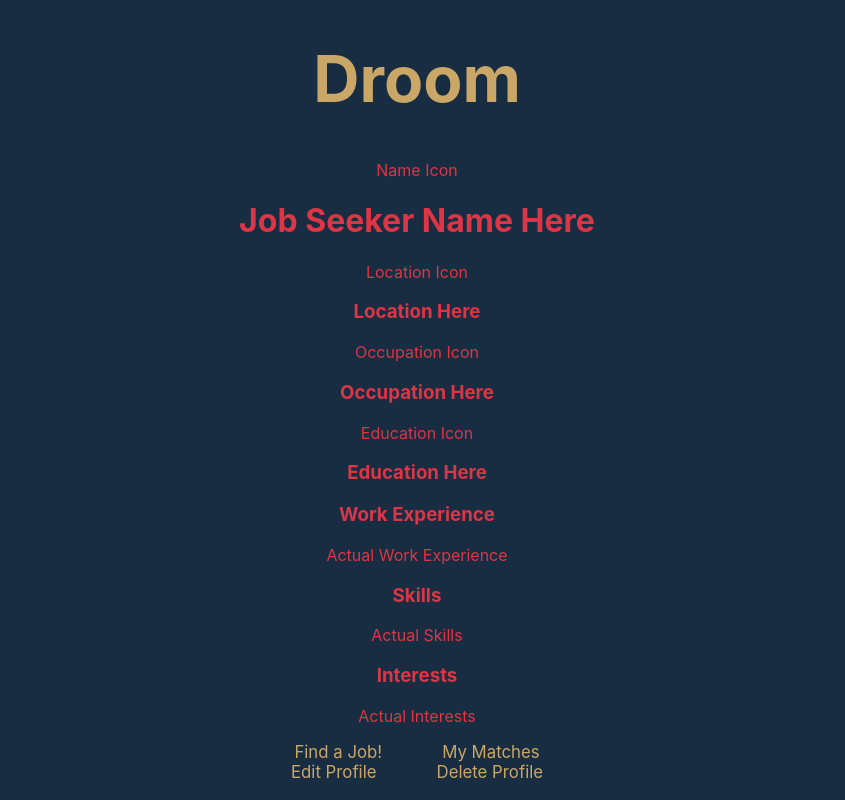
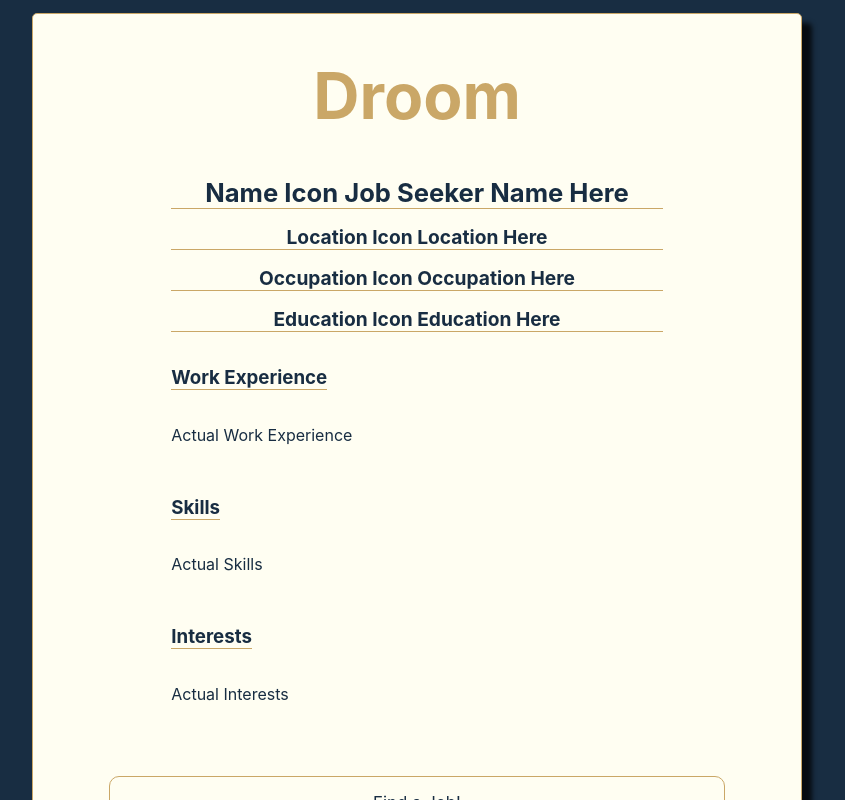
Before and after one commit to Build-Week-Droom-1/Front-End, a React (Create React App) app: page /jobseeker-profile in a window 1280 px wide. Shown: the top 800 px of the page, without its empty margins (223-1068 px from the left). Built offline with nearby package versions, Linux system fonts and the light colour scheme.

Commit message:
added styled components to dashboards

```diff
--- a/src/components/dashboard/CompanyDashboard.js
+++ b/src/components/dashboard/CompanyDashboard.js
@@ -3,16 +3,26 @@
 import DashboardTitle from './DashboardTitle';
 import CompanyProfile from './CompanyProfile';
 import CompanyNav from './CompanyNav';
+import styled from 'styled-components';
+
+const Card = styled.div`
+  max-width: 60%;
+  margin: 1% auto;
+  padding: 0;
+  border: 1px solid #caa767;
+  border-radius: 5px;
+  background-color: #FFFEF2;
+  box-shadow: 10px 10px 5px 0px rgba(0,0,0,0.75);
+`
 
 function CompanyDashboard() {
   return (
     <div className="App">
-        {/* styled div to create a card wrapper */}
-        <div>
+        <Card>
             <DashboardTitle />
             <CompanyProfile />
             <CompanyNav />
-        </div>
+        </Card>
     </div>
   );
 }
--- a/src/components/dashboard/CompanyNav.js
+++ b/src/components/dashboard/CompanyNav.js
@@ -2,29 +2,43 @@
 import { NavLink } from 'react-router-dom';
 import styled from 'styled-components';
 
+const NavLinkContainer = styled.div`
+    width: 80%;
+    margin: 2rem auto;
+    display: flex;
+    flex-direction: column;
+    justify-content: space-between;
+    align-items: center;
+`
+
 const StyledNavLink = styled(NavLink)`
     font-size: 1.05rem;
-    color: #caa767;
-    margin: 0 20px;
+    color: #182d42;
     text-decoration: none;
-    padding: 10px;
-    &.active {
-        border: 1px solid #caa767;
+    width: 100%;
+    padding: 1rem 0;
+    margin: 0.5rem 0;
+    border: 1px solid #caa767;
+    border-radius: 10px;
+
+    &:hover {
+        background-color: #caa767;
+        box-shadow: 5px 5px 5px 0px rgba(0,0,0,0.75);
     }
 `;
 
 const CompanyNav = () => {
     return (
         <>
-            <div>
+            <NavLinkContainer>
                 <StyledNavLink to="JOB LISTING LINK">Add Job Listing</StyledNavLink>
                 <StyledNavLink to="SWIPE LINK">See Applicants</StyledNavLink>
                 <StyledNavLink to="MATCHES LINK">My Matches</StyledNavLink>
-            </div>
-            <div>
+            </NavLinkContainer>
+            <NavLinkContainer>
                 <StyledNavLink to="EDIT PROFILE LINK">Edit Profile</StyledNavLink>
                 <StyledNavLink to="DELETE PROFILE LINK">Delete Profile</StyledNavLink>
-            </div>
+            </NavLinkContainer>
         </>
     )
 }
--- a/src/components/dashboard/CompanyProfile.js
+++ b/src/components/dashboard/CompanyProfile.js
@@ -1,21 +1,58 @@
 import React from 'react';
+import styled from 'styled-components';
+
+const ProfileContainer = styled.div`
+    width: 80%;
+    margin: 0 auto;
+    display: flex;
+    flex-direction: column;
+    justify-content: flex-start;
+    align-items: center;
+`
+
+const ProfileName = styled.h1`
+    margin: 0 0 1rem 0;
+    width: 80%;
+    border-bottom: 1px solid #caa767;
+    font-size: 1.6rem;
+    color: #182d42;
+`
+const ProfileLocation = styled.h3`
+    margin: 0 0 1rem 0;
+    width: 80%;
+    border-bottom: 1px solid #caa767;
+    font-size: 1.2rem;
+    color: #182d42;
+`
+const DescriptionDiv = styled.div`
+    margin: 0 0 1rem 0;
+    width: 80%;
+    display: flex;
+    flex-direction: column;
+    justify-content: space-between;
+    align-items: flex-start;
+    font-size: 1rem;
+    color: #182d42;
+
+    h3 {
+        border-bottom: 1px solid #caa767;
+    }
+`
 
 const CompanyProfile = () => {
     return (
-
-        // Needs to be styled divs with the spans appearring next to headings
-        <div>
-            <span>Name Icon</span><h1>Company Name Here</h1>
-            <span>Location Icon</span><h3>Location Here</h3>
-            <div>
+        <ProfileContainer>
+            <ProfileName><span>Name Icon</span>{' '}Company Name Here</ProfileName>
+            <ProfileLocation><span>Location Icon</span>{' '}Location Here</ProfileLocation>
+            <DescriptionDiv>
                 <h3>Description</h3>
                 <p>Actual Description</p>
-            </div>
-            <div>
+            </DescriptionDiv>
+            <DescriptionDiv>
                 <h3>Mission Statement</h3>
                 <p>Actual Mission Statement</p>
-            </div>
-        </div>
+            </DescriptionDiv>
+        </ProfileContainer>
     );
 }
 
--- a/src/components/dashboard/DashboardTitle.js
+++ b/src/components/dashboard/DashboardTitle.js
@@ -2,7 +2,6 @@
 import styled from 'styled-components';
 
 const StyledTitle = styled.h1`
-    margin-top: 5vh;
     font-size: 4rem;
     color: #caa767;
 `;
--- a/src/components/dashboard/JobSeekerDashboard.js
+++ b/src/components/dashboard/JobSeekerDashboard.js
@@ -3,16 +3,26 @@
 import DashboardTitle from './DashboardTitle';
 import JobSeekerProfile from './JobSeekerProfile';
 import JobSeekerNav from './JobSeekerNav';
+import styled from 'styled-components';
+
+const Card = styled.div`
+  max-width: 60%;
+  margin: 1% auto;
+  padding: 0;
+  border: 1px solid #caa767;
+  border-radius: 5px;
+  background-color: #FFFEF2;
+  box-shadow: 10px 10px 5px 0px rgba(0,0,0,0.75);
+`
 
 function JobSeekerDashboard() {
   return (
     <div className="App">
-        {/* styled div to create a card wrapper */}
-        <div>
+        <Card>
             <DashboardTitle />
             <JobSeekerProfile />
             <JobSeekerNav />
-        </div>
+        </Card>
     </div>
   );
 }
--- a/src/components/dashboard/JobSeekerNav.js
+++ b/src/components/dashboard/JobSeekerNav.js
@@ -2,28 +2,42 @@
 import { NavLink } from 'react-router-dom';
 import styled from 'styled-components';
 
+const NavLinkContainer = styled.div`
+    width: 80%;
+    margin: 2rem auto;
+    display: flex;
+    flex-direction: column;
+    justify-content: space-between;
+    align-items: center;
+`
+
 const StyledNavLink = styled(NavLink)`
     font-size: 1.05rem;
-    color: #caa767;
-    margin: 0 20px;
+    color: #182d42;
     text-decoration: none;
-    padding: 10px;
-    &.active {
-        border: 1px solid #caa767;
+    width: 100%;
+    padding: 1rem 0;
+    margin: 0.5rem 0;
+    border: 1px solid #caa767;
+    border-radius: 10px;
+
+    &:hover {
+        background-color: #caa767;
+        box-shadow: 5px 5px 5px 0px rgba(0,0,0,0.75);
     }
 `;
 
 const JobSeekerNav = () => {
     return (
         <>
-            <div>
+            <NavLinkContainer>
                 <StyledNavLink to="SWIPE LINK">Find a Job!</StyledNavLink>
                 <StyledNavLink to="MATCHES LINK">My Matches</StyledNavLink>
-            </div>
-            <div>
+            </NavLinkContainer>
+            <NavLinkContainer>
                 <StyledNavLink to="EDIT PROFILE LINK">Edit Profile</StyledNavLink>
                 <StyledNavLink to="DELETE PROFILE LINK">Delete Profile</StyledNavLink>
-            </div>
+            </NavLinkContainer>
         </>
     )
 }
--- a/src/components/dashboard/JobSeekerProfile.js
+++ b/src/components/dashboard/JobSeekerProfile.js
@@ -1,27 +1,64 @@
 import React from 'react';
+import styled from 'styled-components';
+
+const ProfileContainer = styled.div`
+    width: 80%;
+    margin: 0 auto;
+    display: flex;
+    flex-direction: column;
+    justify-content: flex-start;
+    align-items: center;
+`
+
+const ProfileName = styled.h1`
+    margin: 0 0 1rem 0;
+    width: 80%;
+    border-bottom: 1px solid #caa767;
+    font-size: 1.6rem;
+    color: #182d42;
+`
+const ProfileDetails = styled.h3`
+    margin: 0 0 1rem 0;
+    width: 80%;
+    border-bottom: 1px solid #caa767;
+    font-size: 1.2rem;
+    color: #182d42;
+`
+const DescriptionDiv = styled.div`
+    margin: 0 0 1rem 0;
+    width: 80%;
+    display: flex;
+    flex-direction: column;
+    justify-content: space-between;
+    align-items: flex-start;
+    font-size: 1rem;
+    color: #182d42;
+
+    h3 {
+        border-bottom: 1px solid #caa767;
+    }
+`
 
 const JobSeekerProfile = () => {
     return (
-
-        // Needs to be styled divs with the spans appearring next to headings
-        <div>
-            <span>Name Icon</span><h1>Job Seeker Name Here</h1>
-            <span>Location Icon</span><h3>Location Here</h3>
-            <span>Occupation Icon</span><h3>Occupation Here</h3>
-            <span>Education Icon</span><h3>Education Here</h3>
-            <div>
+        <ProfileContainer>
+            <ProfileName><span>Name Icon</span>{' '}Job Seeker Name Here</ProfileName>
+            <ProfileDetails><span>Location Icon</span>{' '}Location Here</ProfileDetails>
+            <ProfileDetails><span>Occupation Icon</span>{' '}Occupation Here</ProfileDetails>
+            <ProfileDetails><span>Education Icon</span>{' '}Education Here</ProfileDetails>
+            <DescriptionDiv>
                 <h3>Work Experience</h3>
                 <p>Actual Work Experience</p>
-            </div>
-            <div>
+            </DescriptionDiv>
+            <DescriptionDiv>
                 <h3>Skills</h3>
                 <p>Actual Skills</p>
-            </div>
-            <div>
+            </DescriptionDiv>
+            <DescriptionDiv>
                 <h3>Interests</h3>
                 <p>Actual Interests</p>
-            </div>
-        </div>
+            </DescriptionDiv>
+        </ProfileContainer>
     );
 }
 
--- a/src/index.css
+++ b/src/index.css
@@ -1,5 +1,6 @@
 body {
   margin: 0;
+  font-size: 62.5%;
   font-family: -apple-system, BlinkMacSystemFont, 'Segoe UI', 'Roboto', 'Oxygen',
     'Ubuntu', 'Cantarell', 'Fira Sans', 'Droid Sans', 'Helvetica Neue',
     sans-serif;
```
